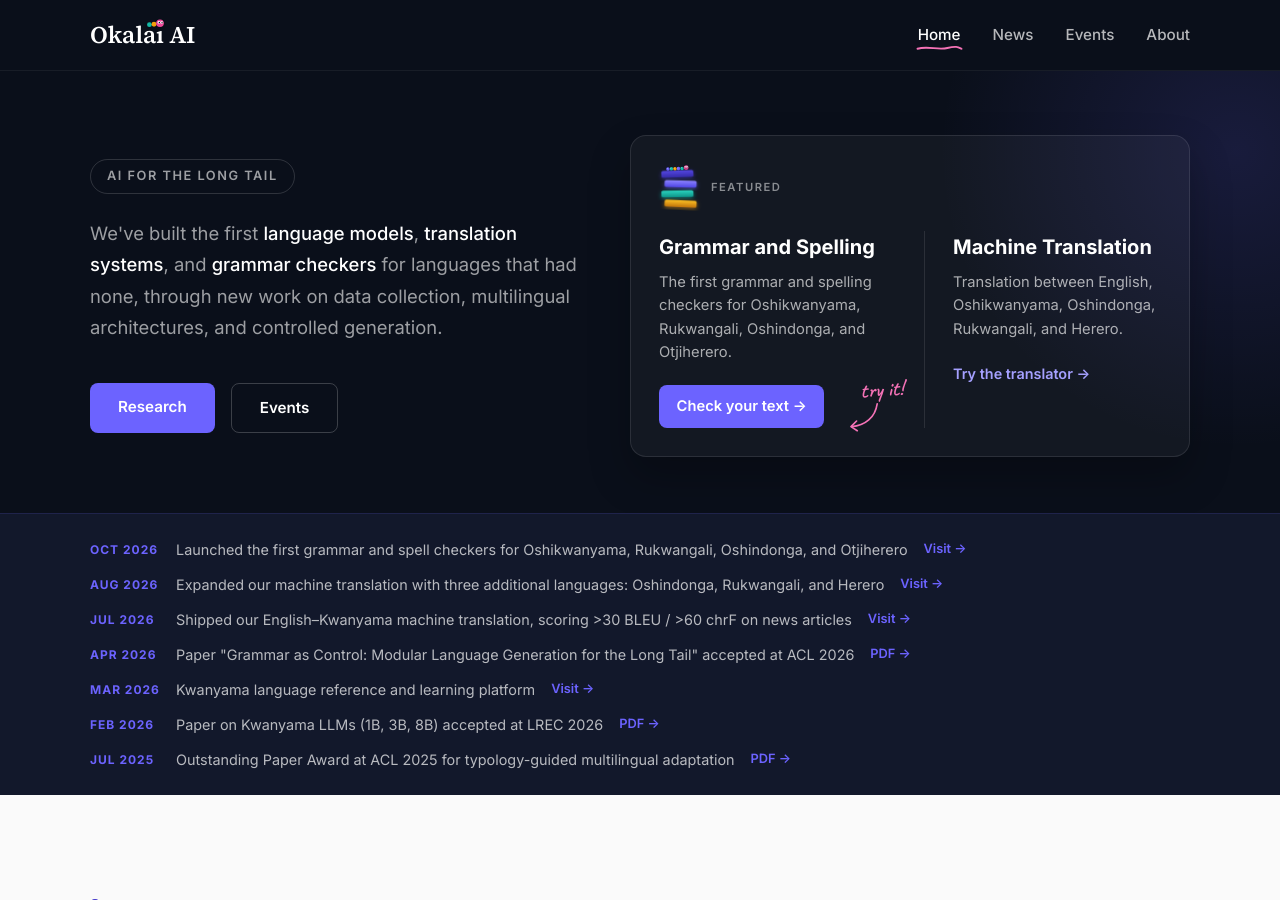
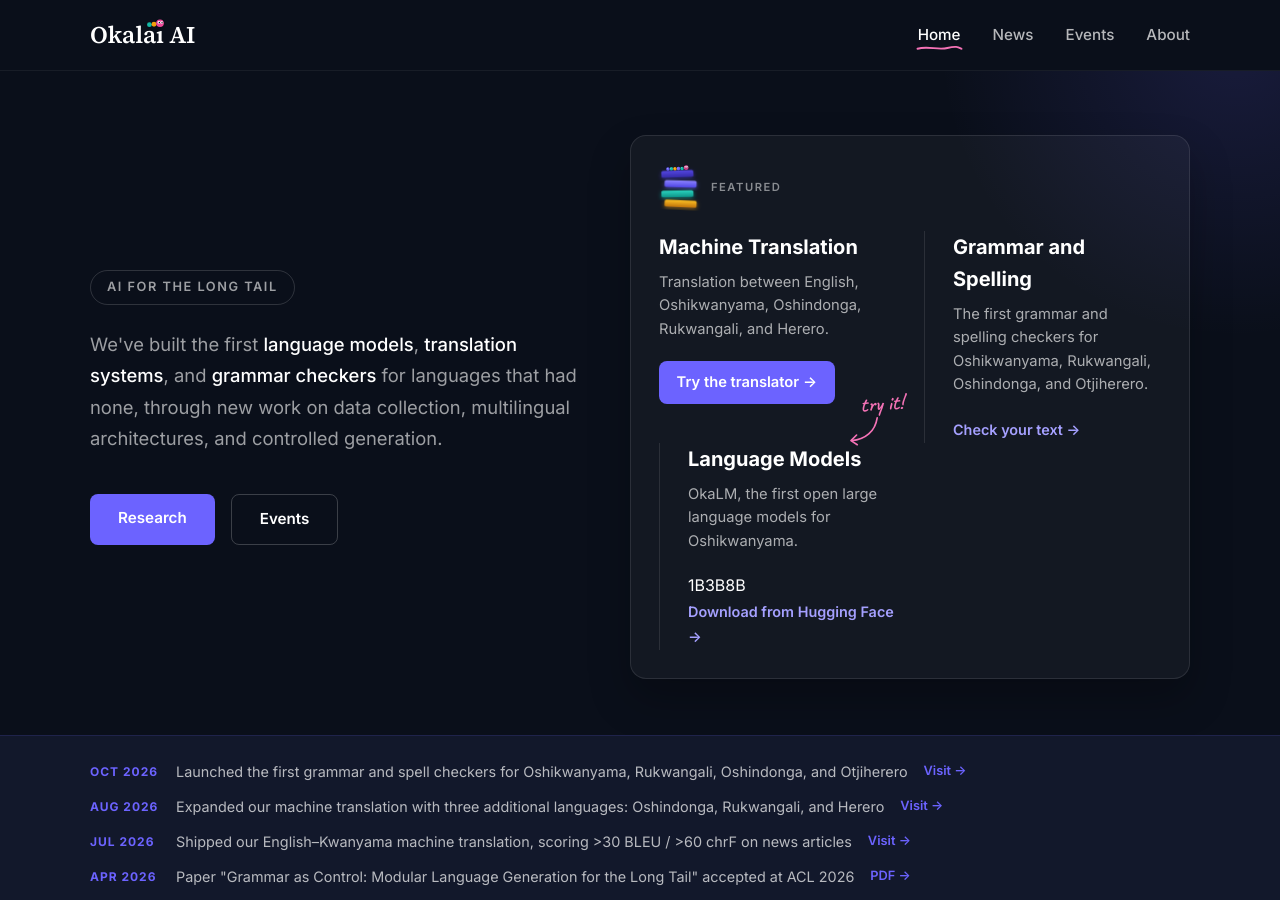
Before and after one commit to okalai-ai/okalai-site, a Jekyll site: the page built from index.md, in a window 1280 px wide and 900 px high. Built offline with Jekyll 4.4.1, drawn with Linux system fonts in a browser that asks for light colours.

Commit message:
Hero card: horizontal two-column layout; rename to Machine Translation

```diff
--- a/index.md
+++ b/index.md
@@ -84,17 +84,23 @@ title: Home
         <span class="hero-card-kicker">Featured</span>
       </div>
       <div class="hero-feature">
-        <h3 class="hero-card-title">Grammar and Spelling</h3>
-        <p class="hero-card-text">The first grammar and spelling checkers for Oshikwanyama, Rukwangali, Oshindonga, and Otjiherero.</p>
-        <a href="https://okalex.org/check.html" class="hero-card-link" target="_blank" rel="noopener">Check your text &rarr;</a>
+        <h3 class="hero-card-title">Machine Translation</h3>
+        <p class="hero-card-text">Translation between English, Oshikwanyama, Oshindonga, Rukwangali, and Herero.</p>
+        <a href="https://okalex.org/" class="hero-card-link" target="_blank" rel="noopener">Try the translator &rarr;</a>
         <span class="hero-card-note" aria-hidden="true">try it!
           <svg viewBox="0 0 50 40" xmlns="http://www.w3.org/2000/svg"><path d="M44 4 C 40 22, 26 32, 8 32" fill="none" stroke="currentColor" stroke-width="2.2" stroke-linecap="round"/><path d="M15 25 L 7 32 L 15 38" fill="none" stroke="currentColor" stroke-width="2.2" stroke-linecap="round" stroke-linejoin="round"/></svg>
         </span>
       </div>
       <div class="hero-feature hero-feature--secondary">
-        <h3 class="hero-card-title">Machine Translation</h3>
-        <p class="hero-card-text">Translation between English, Oshikwanyama, Oshindonga, Rukwangali, and Herero.</p>
-        <a href="https://okalex.org/" class="hero-card-textlink" target="_blank" rel="noopener">Try the translator &rarr;</a>
+        <h3 class="hero-card-title">Grammar and Spelling</h3>
+        <p class="hero-card-text">The first grammar and spelling checkers for Oshikwanyama, Rukwangali, Oshindonga, and Otjiherero.</p>
+        <a href="https://okalex.org/check.html" class="hero-card-textlink" target="_blank" rel="noopener">Check your text &rarr;</a>
+      </div>
+      <div class="hero-feature hero-feature--secondary">
+        <h3 class="hero-card-title">Language Models</h3>
+        <p class="hero-card-text">OkaLM, the first open large language models for Oshikwanyama.</p>
+        <div class="hero-card-sizes"><span>1B</span><span>3B</span><span>8B</span></div>
+        <a href="https://huggingface.co/okalai-ai" class="hero-card-textlink" target="_blank" rel="noopener">Download from Hugging Face &rarr;</a>
       </div>
     </aside>
   </div>
```
